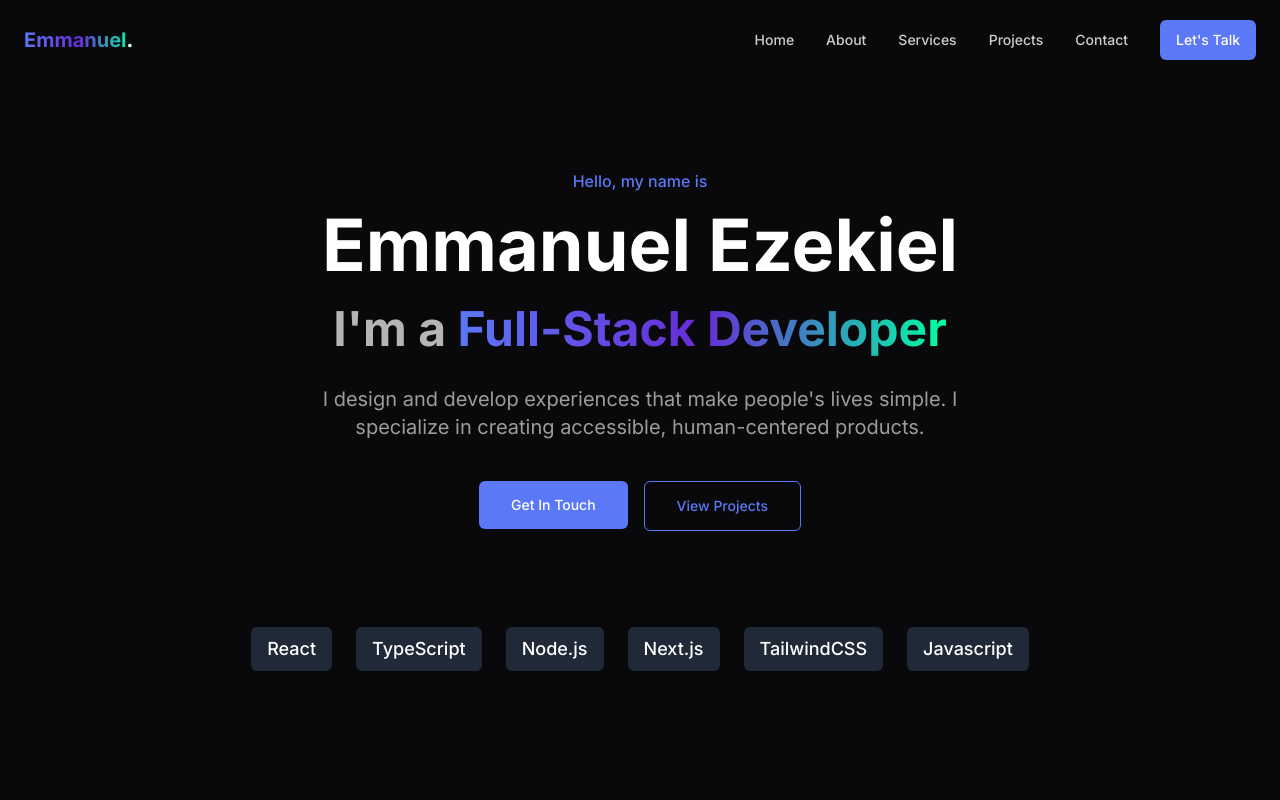
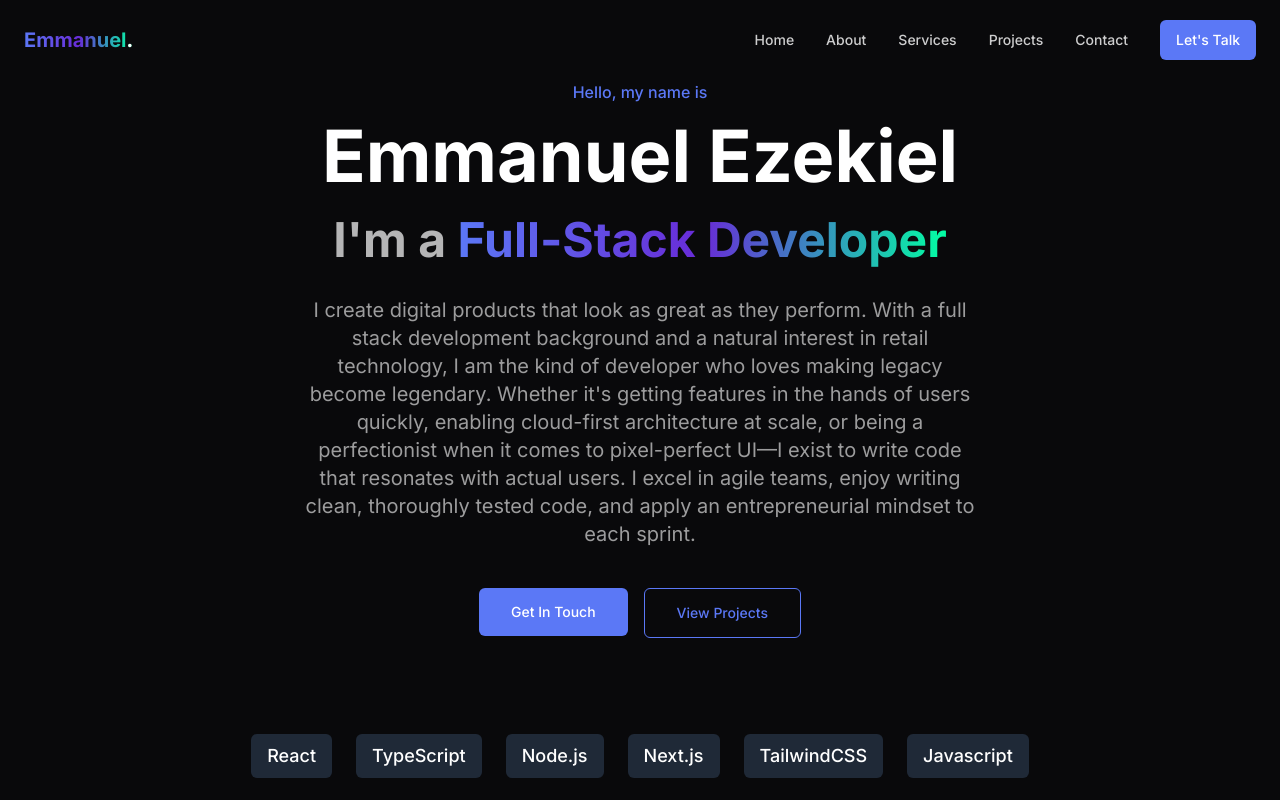
Before and after one commit to yunanajesse211/emmanuelezy-portfolio, a React (Vite) app: page / in a window 1280 px wide. Shown: the top 800 px of the page. Built offline with nearby package versions, Linux system fonts and the light colour scheme.

Commit message:
Update HeroSection.tsx

```diff
--- a/src/components/HeroSection.tsx
+++ b/src/components/HeroSection.tsx
@@ -16,8 +16,7 @@ const HeroSection = () => {
             I'm a <span className="gradient-text">Full-Stack Developer</span>
           </h2>
           <p className="text-lg md:text-xl text-white/60 max-w-2xl mb-10">
-            I design and develop experiences that make people's lives simple.
-            I specialize in creating accessible, human-centered products.
+            I create digital products that look as great as they perform. With a full stack development background and a natural interest in retail technology, I am the kind of developer who loves making legacy become legendary. Whether it's getting features in the hands of users quickly, enabling cloud-first architecture at scale, or being a perfectionist when it comes to pixel-perfect UI—I exist to write code that resonates with actual users. I excel in agile teams, enjoy writing clean, thoroughly tested code, and apply an entrepreneurial mindset to each sprint.
           </p>
 
           <div className="flex flex-col sm:flex-row gap-4">
```
